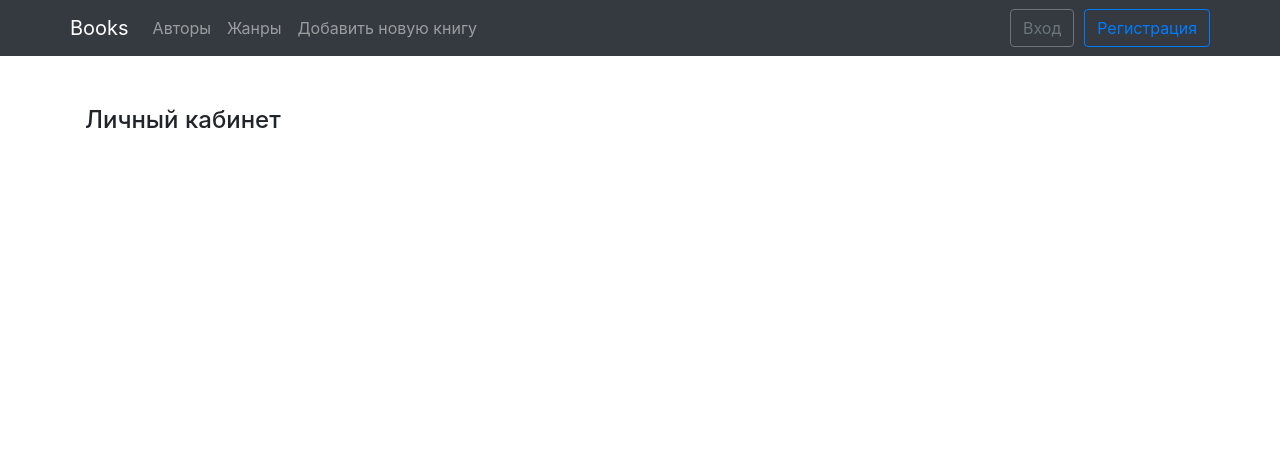
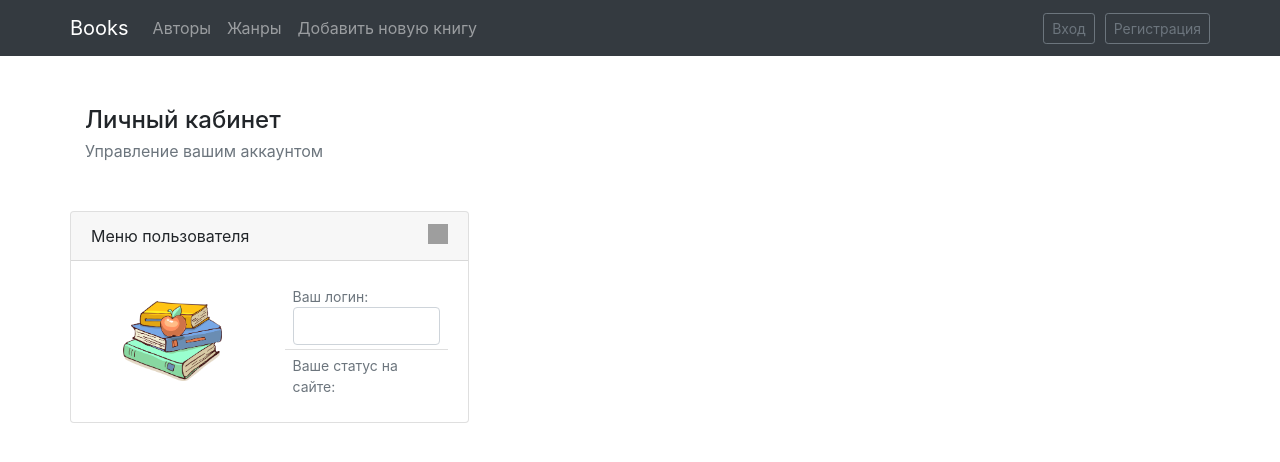
Before and after one commit to PikalovAlexey/books, a Symfony app: template templates/user/profile.html.twig in a window 1280 px wide. Shown: the top 462 px of the page. Run offline with Twig, Linux system fonts and the light colour scheme; the template is opened without the code that fills it, so the values that code supplies are empty; form fields are guessed from the names that the template uses; some libraries are stand-ins or nearby versions; grey boxes are pictures that could not be loaded.

Commit message:
more changed

```diff
--- a/public/css/style.css
+++ b/public/css/style.css
@@ -1,5 +1,11 @@
 .main-navbar {
     margin-bottom: 50px;
+}
+
+svg path {
+    fill:inherit;
+    stroke:inherit;
+    stroke-width:inherit;
 }
 
 p {
@@ -41,3 +47,31 @@ h6 {
 .badge {
     color: white;
 }
+
+.pencil {
+    float: right;
+    width: 20px;
+    height: 20px;
+}
+
+.pencil:hover {
+    cursor: pointer;
+}
+
+.star {
+    background: url('/img/star.svg');
+    background-repeat: no-repeat;
+    background-size: 100%;
+    position: absolute;
+    top: 10px;
+    width: 25px;
+    height: 25px;
+    transition: 0.3s;
+}
+
+.star:hover {
+    background: url('/img/star-fill.svg');
+    background-repeat: no-repeat;
+    background-size: 100%;
+    cursor: pointer;
+}
--- a/src/Form/GenreType.php
+++ b/src/Form/GenreType.php
@@ -12,8 +12,7 @@ class GenreType extends AbstractType
     public function buildForm(FormBuilderInterface $builder, array $options): void
     {
         $builder
-            ->add('name')
-        ;
+            ->add('name');
     }
 
     public function configureOptions(OptionsResolver $resolver): void
--- a/templates/header.html.twig
+++ b/templates/header.html.twig
@@ -18,13 +18,12 @@
             </li>
             </ul>
             {% if app.user %}
-                <div class="mr-3" style="color: #6c757d;">
-                    Вы вошли как <span class="" style="color: white;">{{ app.user.username }}</span>
-                </div>
-                <a class="btn btn-outline-secondary" style="margin-right: 10px;" href="{{ path('app_logout') }}">Выход</a>
+
+                <a class="btn btn-outline-secondary btn-sm" style="margin-right: 10px;" href="{{ path('profile') }}">Личный кабинет</a>
+                <a class="btn btn-outline-secondary btn-sm" style="margin-right: 10px;" href="{{ path('app_logout') }}">Выход</a>
             {% else %}
-                <a class="btn btn-outline-secondary" style="margin-right: 10px;" href="/login">Вход</a>
-                <a class="btn btn-outline-primary" href="/register">Регистрация</a>
+                <a class="btn btn-outline-secondary btn-sm" style="margin-right: 10px;" href="/login">Вход</a>
+                <a class="btn btn-outline-secondary btn-sm" href="/register">Регистрация</a>
             {% endif %}
         </div>
       </div>
--- a/templates/registration/register.html.twig
+++ b/templates/registration/register.html.twig
@@ -10,9 +10,11 @@
     <div class="row justify-content-center">
 
         {{ form_start(registrationForm) }}
-            {{ form_row(registrationForm.username) }}
+            {{ form_row(registrationForm.username, {
+                label: 'Логин'
+            }) }}
             {{ form_row(registrationForm.plainPassword, {
-                label: 'Password'
+                label: 'Пароль'
             }) }}
             {{ form_row(registrationForm.agreeTerms) }}
 
--- a/templates/showBooks.html.twig
+++ b/templates/showBooks.html.twig
@@ -1,6 +1,9 @@
 {% for book in books %}
             <div class="book mb-5 col-4 mr-2 mb-2 list-group-item">
-                <div class="row book row align-items-center justify-content-end">
+                {% if app.user %}
+                    <div class="star"></div>
+                {% endif %}
+                <div class="row row align-items-center justify-content-end">
                     <div class="col">
                         <div class="image-book text-center">
                             <img src="{{book.getImagePath | default('/img/book-min.png')}}" class="roundedc" data-id-book="{{book.getId()}}" alt="...">
--- a/templates/user/profile.html.twig
+++ b/templates/user/profile.html.twig
@@ -3,7 +3,44 @@
 {% block body %}
     <div class="container">
         <h4 class="mb-1">Личный кабинет</h4>
-        <p class="mb-4 text-muted"></p>
-        {{user.getUsername()}}
-    <div>
+        <p class="mb-4 text-muted">Управление вашим аккаунтом</p>
+        <div class="row mt-5 justify-content-start">
+            <div class="card text-bg-primary mb-3" style="width: 35%;">
+                    <div class="card-header w-100">
+                        Меню пользователя
+                         <img onclick="showFieldToChangeUsername()" src="/img/pencil.svg" class="pencil">
+                    </div>
+                    {{form_start(form)}}
+                    <div class="card-body row">
+                        <div class="col-6 text-center" style="justify-content: center; align-items: center; display: flex;">
+                            <img src="{{user.getImagePath | default('/img/book-min.png')}}" class="roundedc" data-id-user="{{user.getId()}}" alt="...">
+                        </div>
+                        <div class="col-6">
+                            <ul class="list-group list-group-flush">
+                                <li class="list-group-item">
+                                    <div class="text-muted" style="font-size: 14px;">Ваш логин:</div>
+                                    <span id="usernameField">{{user.getUsername()}}</span>
+                                    {{form_widget(form.username)}}
+                                </li>
+                                <li class="list-group-item">
+                                    <div class="text-muted" style="font-size: 14px;">Ваше статус на сайте:</div>
+                                    {% for role in user.getRoles() %}
+                                        <li class="list-group-item">{{role}}</li>
+                                    {% endfor %}
+                                </li>
+                            </ul>
+                        </div>
+                        <div id="submit-edit-user-name" class="row w-100 d-none ">
+                        <div class="col-6 text-center mt-4">
+                            <p>Заменить изображение</p>
+                            {{form_widget(form.imagePath)}}
+                        </div>
+                        <div class="col-6 text-center mt-4" style="justify-content: center; align-items: center; display: flex;">
+                            <button type="submit" class="btn btn-success btn-sm" href="">Сохранить изменения</a>
+                        </div>
+                    </div>
+                    {{form_end(form)}}
+            </div>
+        </div>
+        <script src="/js/userProfile.js"></script>
 {% endblock %}
```
Also changed, not shown: src/Controller/PersonalAccountController.php (deleted, +0 -18 lines), src/Entity/User.php (+54 -1 lines), public/img/testing.jpg (deleted), public/img/Тестовая-книга-с-изображением.jpg (deleted).
